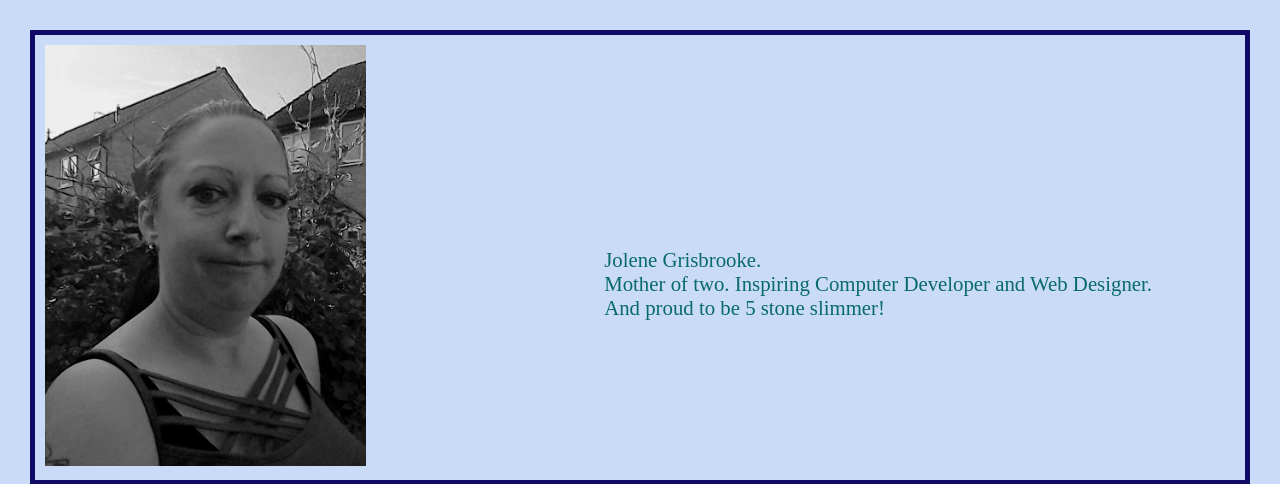
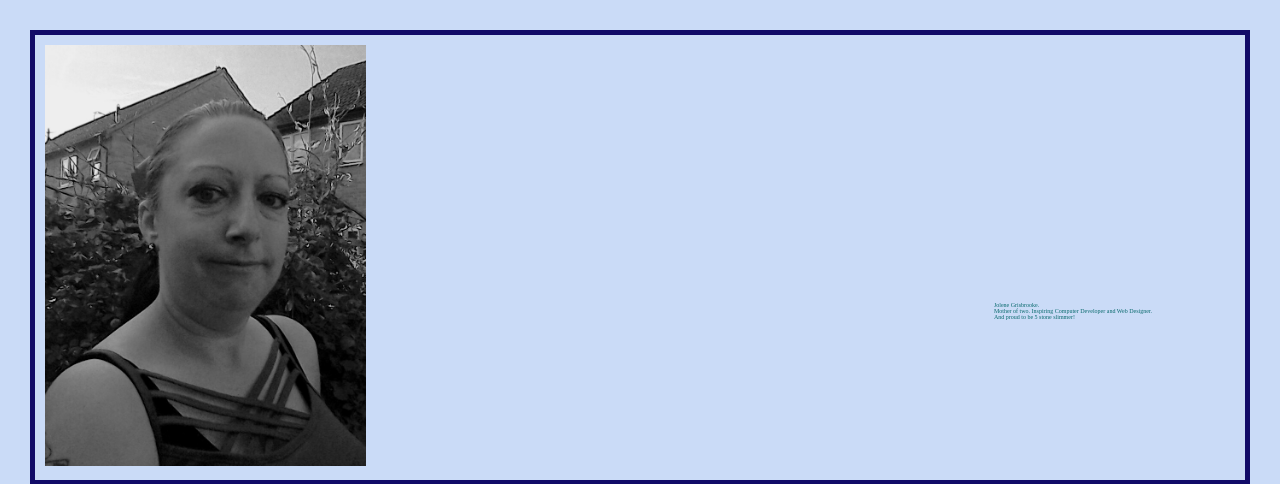
Before and after one commit to CrimsonMama/EatChocolateLoseWeight, a plain HTML site: page AboutMe.html in a window 1280 px wide. Shown: the top 484 px of the page. Drawn offline with Linux system fonts and the light colour scheme.

Commit message:
Update styles.css

```diff
--- a/styles/styles.css
+++ b/styles/styles.css
@@ -80,7 +80,7 @@ h2 {
     right: 10%;
     bottom: 60%;
     color: #096a6d;
-    font-size: 130%;
+    font-size: 30%;
 }
 .top {
     color: rgb(17, 11, 104);
```
